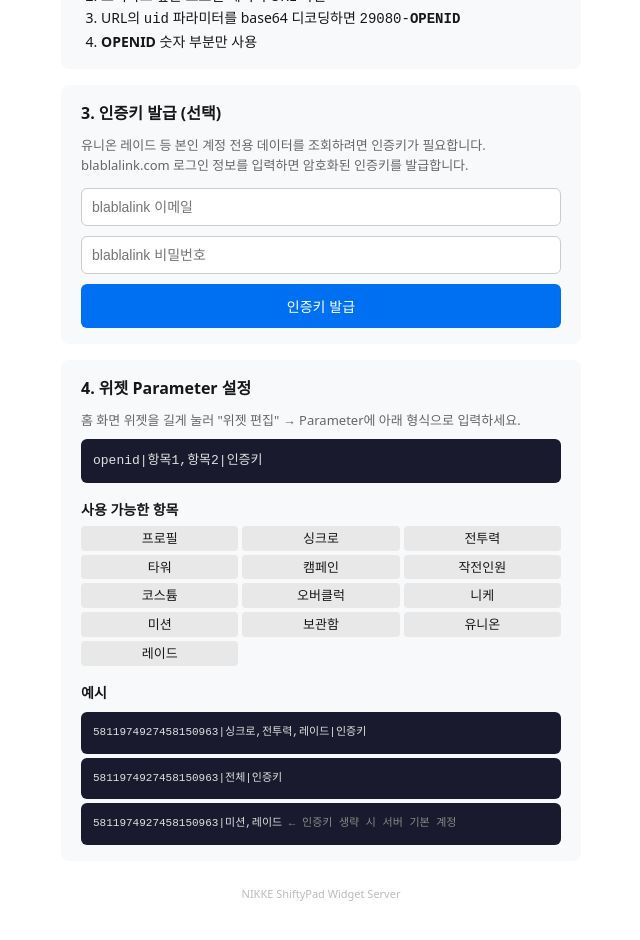
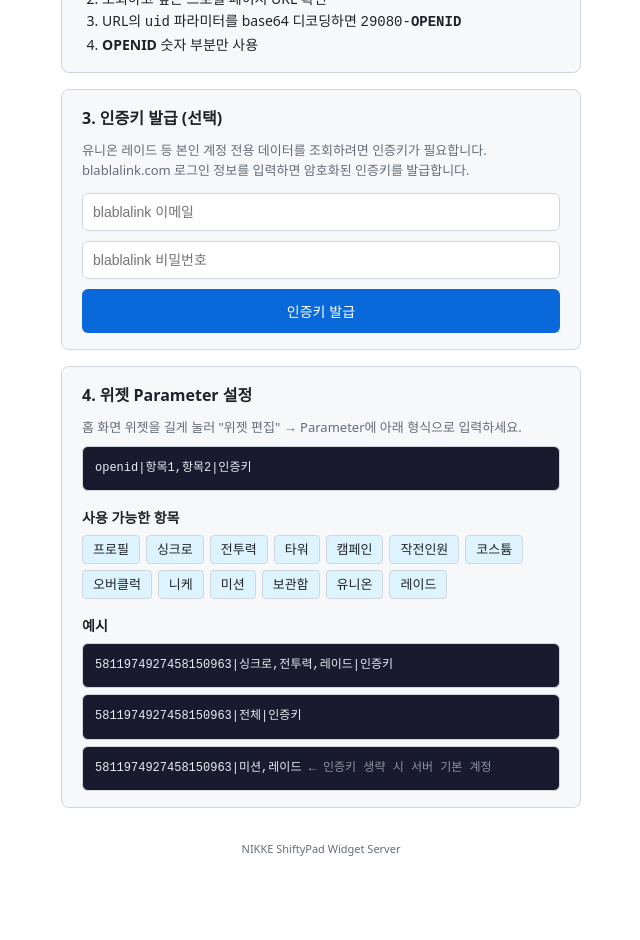
Before and after one commit to Uragirimono00/shifty-pad-widjet-server, a Next.js app: page / in a window 1280 px wide. Shown: the part 380-1320 px from the top of the page, without its empty margins (319-959 px from the left). After the commit the page ends 1297 px from the top, so only its background shows below. Built offline with nearby package versions, Linux system fonts and the light colour scheme.

Commit message:
인덱스 페이지 다크모드 지원

```diff
--- a/app/page.tsx
+++ b/app/page.tsx
@@ -33,58 +33,67 @@
     }
   }
 
-  const sectionStyle = {
-    background: "#f8f9fa",
-    borderRadius: 8,
-    padding: "16px 20px",
-    marginTop: 16,
-  };
-
-  const codeStyle = {
-    display: "block" as const,
-    background: "#1a1a2e",
-    color: "#e0e0e0",
-    padding: 12,
-    borderRadius: 6,
-    fontSize: 13,
-    fontFamily: "monospace",
-    wordBreak: "break-all" as const,
-    marginTop: 8,
-  };
-
   return (
+    <>
+      <style>{`
+        :root {
+          --bg: #0d1117;
+          --card: #161b22;
+          --border: #30363d;
+          --text: #e6edf3;
+          --text-sub: #8b949e;
+          --accent: #58a6ff;
+          --code-bg: #0d1117;
+          --input-bg: #0d1117;
+          --input-border: #30363d;
+          --tag-bg: #21262d;
+        }
+        @media (prefers-color-scheme: light) {
+          :root {
+            --bg: #ffffff;
+            --card: #f6f8fa;
+            --border: #d0d7de;
+            --text: #1f2328;
+            --text-sub: #656d76;
+            --accent: #0969da;
+            --code-bg: #1a1a2e;
+            --input-bg: #ffffff;
+            --input-border: #d0d7de;
+            --tag-bg: #ddf4ff;
+          }
+        }
+        * { box-sizing: border-box; }
+        body { background: var(--bg); color: var(--text); margin: 0; }
+      `}</style>
       <div style={{ maxWidth: 560, margin: "40px auto", padding: "0 20px", fontFamily: "system-ui", lineHeight: 1.6 }}>
         <h1 style={{ fontSize: 24, marginBottom: 4 }}>NIKKE ShiftyPad Widget</h1>
-      <p style={{ color: "#666", fontSize: 14, marginTop: 0 }}>
+        <p style={{ color: "var(--text-sub)", fontSize: 14, marginTop: 0 }}>
           Scriptable 위젯으로 iPhone 홈 화면에서 NIKKE 게임 데이터를 확인하세요.
         </p>
 
-      {/* 1단계: 위젯 설치 */}
-      <div style={sectionStyle}>
-        <h2 style={{ fontSize: 16, margin: "0 0 8px" }}>1. Scriptable 위젯 설치</h2>
+        {/* 1단계 */}
+        <Section title="1. Scriptable 위젯 설치">
           <ol style={{ margin: 0, paddingLeft: 20, fontSize: 14 }}>
             <li>iPhone에서 <strong>Scriptable</strong> 앱 설치</li>
             <li>앱에서 + 버튼으로 새 스크립트 생성</li>
-          <li><code>scriptable-widget.js</code> 코드를 붙여넣기</li>
+            <li><code style={{ color: "var(--accent)" }}>scriptable-widget.js</code> 코드를 붙여넣기</li>
             <li>홈 화면에 Scriptable 위젯 추가 후 해당 스크립트 선택</li>
           </ol>
-      </div>
+        </Section>
 
-      {/* 2단계: OpenID */}
-      <div style={sectionStyle}>
-        <h2 style={{ fontSize: 16, margin: "0 0 8px" }}>2. OpenID 찾기</h2>
+        {/* 2단계 */}
+        <Section title="2. OpenID 찾기">
           <ol style={{ margin: 0, paddingLeft: 20, fontSize: 14 }}>
-          <li><a href="https://www.blablalink.com/shiftyspad" target="_blank" rel="noreferrer">blablalink.com/shiftyspad</a> 에 로그인</li>
+            <li><a href="https://www.blablalink.com/shiftyspad" target="_blank" rel="noreferrer" style={{ color: "var(--accent)" }}>blablalink.com/shiftyspad</a> 에 로그인</li>
             <li>조회하고 싶은 프로필 페이지 URL 확인</li>
             <li>URL의 <code>uid</code> 파라미터를 base64 디코딩하면 <code>29080-<strong>OPENID</strong></code></li>
             <li><strong>OPENID</strong> 숫자 부분만 사용</li>
           </ol>
-      </div>
+        </Section>
 
-      {/* 3단계: 인증키 */}
-      <div style={sectionStyle}>
-        <h2 style={{ fontSize: 16, margin: "0 0 8px" }}>3. 인증키 발급 (선택)</h2>
-        <p style={{ fontSize: 13, color: "#666", margin: "0 0 12px" }}>
+        {/* 3단계 */}
+        <Section title="3. 인증키 발급 (선택)">
+          <p style={{ fontSize: 13, color: "var(--text-sub)", margin: "0 0 12px" }}>
             유니온 레이드 등 본인 계정 전용 데이터를 조회하려면 인증키가 필요합니다.<br />
             blablalink.com 로그인 정보를 입력하면 암호화된 인증키를 발급합니다.
           </p>
@@ -96,7 +105,11 @@
               value={email}
               onChange={(e) => setEmail(e.target.value)}
               required
-            style={{ padding: 10, borderRadius: 6, border: "1px solid #ccc", fontSize: 14 }}
+              style={{
+                padding: 10, borderRadius: 6, fontSize: 14,
+                background: "var(--input-bg)", color: "var(--text)",
+                border: "1px solid var(--input-border)",
+              }}
             />
             <input
               type="password"
@@ -104,14 +117,18 @@
               value={password}
               onChange={(e) => setPassword(e.target.value)}
               required
-            style={{ padding: 10, borderRadius: 6, border: "1px solid #ccc", fontSize: 14 }}
+              style={{
+                padding: 10, borderRadius: 6, fontSize: 14,
+                background: "var(--input-bg)", color: "var(--text)",
+                border: "1px solid var(--input-border)",
+              }}
             />
             <button
               type="submit"
               disabled={loading}
               style={{
                 padding: 12, borderRadius: 6, border: "none",
-              background: loading ? "#999" : "#0070f3", color: "#fff",
+                background: loading ? "var(--text-sub)" : "var(--accent)", color: "#fff",
                 fontSize: 14, cursor: loading ? "wait" : "pointer",
               }}
             >
@@ -119,11 +136,11 @@
             </button>
           </form>
 
-        {error && <p style={{ color: "red", marginTop: 8, fontSize: 13 }}>{error}</p>}
+          {error && <p style={{ color: "#f85149", marginTop: 8, fontSize: 13 }}>{error}</p>}
 
           {authKey && (
             <div style={{ marginTop: 16 }}>
-            <p style={{ fontSize: 13, color: "#0070f3", fontWeight: "bold", margin: "0 0 8px" }}>
+              <p style={{ fontSize: 13, color: "var(--accent)", fontWeight: "bold", margin: "0 0 8px" }}>
                 발급 완료! 아래 인증키를 복사하세요.
               </p>
               <textarea
@@ -131,57 +148,90 @@
                 value={authKey}
                 rows={3}
                 style={{
-                width: "100%", padding: 10, borderRadius: 6, border: "1px solid #ccc",
+                  width: "100%", padding: 10, borderRadius: 6,
                   fontSize: 11, fontFamily: "monospace", wordBreak: "break-all", resize: "none",
-                boxSizing: "border-box",
+                  background: "var(--code-bg)", color: "#e6edf3",
+                  border: "1px solid var(--border)",
                 }}
                 onClick={(e) => (e.target as HTMLTextAreaElement).select()}
               />
-            <p style={{ fontSize: 11, color: "#999", margin: "8px 0 0" }}>
+              <p style={{ fontSize: 11, color: "var(--text-sub)", margin: "8px 0 0" }}>
                 * 인증키는 서버에 저장되지 않습니다. 분실 시 다시 발급받으세요.<br />
                 * 인증키에 로그인 정보가 암호화되어 있으므로 타인에게 공유하지 마세요.
               </p>
             </div>
           )}
-      </div>
+        </Section>
 
-      {/* 4단계: Parameter 설정 */}
-      <div style={sectionStyle}>
-        <h2 style={{ fontSize: 16, margin: "0 0 8px" }}>4. 위젯 Parameter 설정</h2>
-        <p style={{ fontSize: 13, color: "#666", margin: "0 0 8px" }}>
+        {/* 4단계 */}
+        <Section title="4. 위젯 Parameter 설정">
+          <p style={{ fontSize: 13, color: "var(--text-sub)", margin: "0 0 8px" }}>
             홈 화면 위젯을 길게 눌러 &quot;위젯 편집&quot; → Parameter에 아래 형식으로 입력하세요.
           </p>
 
-        <code style={codeStyle}>openid|항목1,항목2|인증키</code>
+          <CodeBlock>openid|항목1,항목2|인증키</CodeBlock>
 
-        <h3 style={{ fontSize: 14, margin: "16px 0 4px" }}>사용 가능한 항목</h3>
+          <h3 style={{ fontSize: 14, margin: "16px 0 6px", color: "var(--text)" }}>사용 가능한 항목</h3>
           <div style={{
-          display: "grid", gridTemplateColumns: "1fr 1fr 1fr",
-          gap: 4, fontSize: 13, marginTop: 4,
+            display: "flex", flexWrap: "wrap", gap: 6, fontSize: 13,
           }}>
             {["프로필", "싱크로", "전투력", "타워", "캠페인", "작전인원", "코스튬", "오버클럭", "니케", "미션", "보관함", "유니온", "레이드"].map((f) => (
-            <span key={f} style={{ background: "#e8e8e8", borderRadius: 4, padding: "2px 8px", textAlign: "center" }}>
+              <span key={f} style={{
+                background: "var(--tag-bg)", borderRadius: 4, padding: "3px 10px",
+                border: "1px solid var(--border)", color: "var(--text)",
+              }}>
                 {f}
               </span>
             ))}
           </div>
 
-        <h3 style={{ fontSize: 14, margin: "16px 0 4px" }}>예시</h3>
-        <code style={{ ...codeStyle, fontSize: 11 }}>
-          5811974927458150963|싱크로,전투력,레이드|인증키
-        </code>
-        <code style={{ ...codeStyle, fontSize: 11, marginTop: 4 }}>
-          5811974927458150963|전체|인증키
-        </code>
-        <code style={{ ...codeStyle, fontSize: 11, marginTop: 4 }}>
+          <h3 style={{ fontSize: 14, margin: "16px 0 6px", color: "var(--text)" }}>예시</h3>
+          <CodeBlock>5811974927458150963|싱크로,전투력,레이드|인증키</CodeBlock>
+          <CodeBlock>5811974927458150963|전체|인증키</CodeBlock>
+          <CodeBlock>
             5811974927458150963|미션,레이드
-          <span style={{ color: "#888" }}> ← 인증키 생략 시 서버 기본 계정</span>
-        </code>
-      </div>
+            <span style={{ color: "#8b949e" }}> ← 인증키 생략 시 서버 기본 계정</span>
+          </CodeBlock>
+        </Section>
 
-      <p style={{ fontSize: 11, color: "#bbb", marginTop: 24, textAlign: "center" }}>
+        <p style={{ fontSize: 11, color: "var(--text-sub)", marginTop: 32, textAlign: "center", paddingBottom: 20 }}>
           NIKKE ShiftyPad Widget Server
         </p>
       </div>
+    </>
   );
 }
+
+function Section({ title, children }: { title: string; children: React.ReactNode }) {
+  return (
+    <div style={{
+      background: "var(--card)",
+      border: "1px solid var(--border)",
+      borderRadius: 8,
+      padding: "16px 20px",
+      marginTop: 16,
+    }}>
+      <h2 style={{ fontSize: 16, margin: "0 0 8px", color: "var(--text)" }}>{title}</h2>
+      {children}
+    </div>
+  );
+}
+
+function CodeBlock({ children }: { children: React.ReactNode }) {
+  return (
+    <code style={{
+      display: "block",
+      background: "var(--code-bg)",
+      color: "#e6edf3",
+      padding: 12,
+      borderRadius: 6,
+      fontSize: 12,
+      fontFamily: "monospace",
+      wordBreak: "break-all",
+      marginTop: 6,
+      border: "1px solid var(--border)",
+    }}>
+      {children}
+    </code>
+  );
+}
```
Lines whose indentation alone changed are shown as unchanged.
